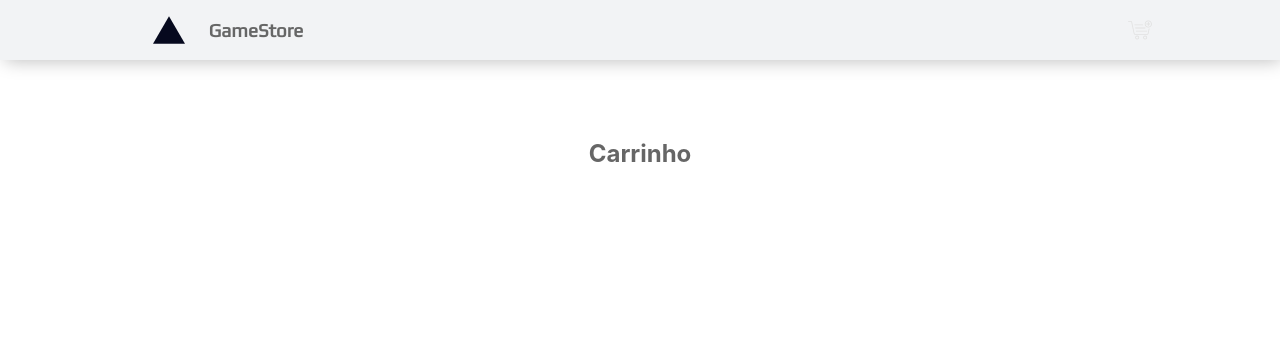
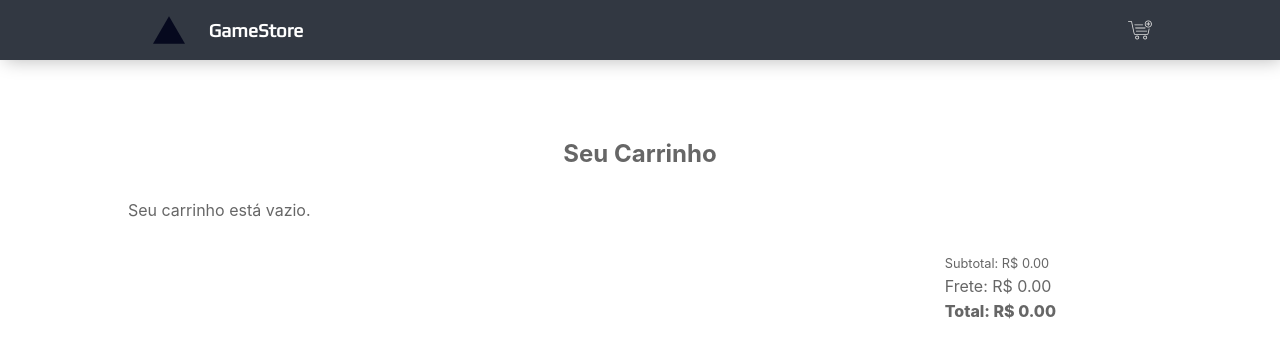
Before and after one commit to hog099/challenge-ecommerce-gamer, a Next.js app: page /cart in a window 1280 px wide. Shown: the top 356 px of the page. Built offline with nearby package versions, Linux system fonts and the light colour scheme.

Commit message:
carrinho finalizado

```diff
--- a/src/components/Header.tsx
+++ b/src/components/Header.tsx
@@ -2,22 +2,35 @@
 import Link from 'next/link';
 import clsx from 'clsx'
 import { ThemeContext } from '../contexts/ThemeContext'
+import { CartContext } from '../contexts/CartContext'
 
 import styles from '../styles/components/Header.module.css'
 
 const Header: React.FC = () => {
   const { theme } = React.useContext(ThemeContext)
+  const { items, subtotal, shipping, total } = React.useContext(CartContext);
 
   return (
-    <div className={clsx(styles.container, theme != 'light-mode' ? styles.lightMode : styles.darkMode)}>
+    <div className={clsx(styles.container, styles.lightMode)}>
       <div className={styles.containerleft}>
         <img src="/logo.svg" className={styles.logo} />
-        <h3 className={clsx(styles.title, theme === 'light-mode' ? styles.textlightMode : styles.textdarkMode)}>GameStore</h3>
+        <Link href="/">
+          <h3 className={clsx(styles.title,styles.textdarkMode)}>GameStore</h3>
+        </Link>
       </div>
       <div className={styles.containerright}>
         <Link href="/cart">
           <img src="/assets/cart-icon.svg" className={styles.iconcart} />
         </Link>
+
+        {items.length > 0 &&
+          <span className={styles.badgecart}>
+            <p className={styles.textbadge}>
+              {items.length}
+            </p>
+          </span>
+        }
+
       </div>
     </div>
   );
--- /dev/null
+++ b/src/contexts/CartContext.tsx
@@ -0,0 +1,84 @@
+import React from 'react';
+import Cookies from 'js-cookie';
+import lodash from 'lodash';
+
+interface CartContextData {
+  items: Array;
+  subtotal: number;
+  shipping: number;
+  total: number;
+  handleAddItem: () => void;
+  handleRemoveItem: () => void;
+}
+
+interface CartProviderProps {
+  children: React.ReactNode;
+  items: Array;
+  subtotal: number;
+  shipping: number;
+  total: number;
+}
+
+export const CartContext = React.createContext({} as CartContextData)
+
+export function CartProvider({ children, ...rest }: CartProviderProps) {
+  const [subtotal, setsubtotal] = React.useState(rest.subtotal ?? 0)
+  const [shipping, setshipping] = React.useState(rest.shipping ?? 0)
+  const [total, settotal] = React.useState(rest.total ?? 0)
+  const [items, setitems] = React.useState(rest.items ?? [])
+
+
+  const handleAddItem = (item) => {
+    let itemsactuals = items;
+    itemsactuals.push(item);
+
+    let subtotalcart = lodash.sumBy(itemsactuals, i => i.price)
+    let shippingvalue;
+    if (subtotalcart > 250) {
+      shippingvalue = 0;
+    } else {
+      shippingvalue = shipping + 10;
+
+    }
+
+    setsubtotal(subtotalcart);
+    setshipping(shippingvalue);
+    settotal(subtotalcart + shippingvalue);
+    setitems(itemsactuals);
+  }
+
+
+  const handleRemoveItem = (item) => {
+
+    let newitems = lodash.filter(items, i => i.id != item.id)
+
+    let subtotalcart = lodash.sumBy(newitems, i => i.price)
+    let shippingvalue;
+    if (shipping == 0) {
+      shippingvalue = newitems.length * 10;
+      console.log('newitems.length * 10', newitems.length * 10);
+
+    } else {
+      if (subtotalcart > 250) {
+        shippingvalue = 0;
+      } else {
+        shippingvalue = shipping;
+      }
+    }
+
+
+    setsubtotal(subtotalcart);
+    setshipping(shippingvalue);
+    settotal(subtotalcart + shippingvalue);
+    setitems(newitems);
+  }
+
+
+
+
+  return (
+    <CartContext.Provider value={{ items, subtotal, shipping, total, handleAddItem, handleRemoveItem }}>
+      {children}
+    </CartContext.Provider>
+  )
+}
--- a/src/pages/_app.tsx
+++ b/src/pages/_app.tsx
@@ -1,11 +1,14 @@
 import { ThemeProvider } from '../contexts/ThemeContext'
+import { CartProvider } from '../contexts/CartContext'
 
 import '../styles/globals.css'
 
 function App({ Component, pageProps }) {
   return (
     <ThemeProvider theme={pageProps.theme} checked={pageProps.checked}>
+    <CartProvider items={pageProps.items} subtotal={pageProps.subtotal} shipping={pageProps.shipping} total={pageProps.total}>
       <Component {...pageProps} />
+    </CartProvider>
     </ThemeProvider>
   )
 }
--- a/src/pages/cart/index.tsx
+++ b/src/pages/cart/index.tsx
@@ -1,10 +1,27 @@
-import React from 'react'
+import * as React from 'react'
 import Head from 'next/head'
-import styles from '../../styles/pages/Home.module.css'
+import styles from '../../styles/pages/Cart.module.css'
+import { CartContext } from '../../contexts/CartContext'
+
 
 import Header from '../../components/Header'
+import clsx from 'clsx'
+
+
 
 export default function Cart() {
+
+  const { items, subtotal, shipping, total, handleRemoveItem } = React.useContext(CartContext);
+
+  const [products, setproducts] = React.useState([]);
+
+
+  React.useEffect(() => {
+    setproducts(items)
+  }, [items]);
+
+
+
   return (
     <div className={styles.container}>
       <Header />
@@ -15,9 +32,53 @@
       </Head>
 
       <main className={styles.main}>
-        <h1 className={styles.title}>
-          Carrinho
-        </h1>
+        <h3 className={styles.title}>
+          Seu Carrinho
+        </h3>
+
+        <div className={styles.containerlistcart}>
+          {products.length == 0 ?
+            <p className={styles.titlenodata}>Seu carrinho está vazio.</p>
+            :
+            <>
+              {products.map((item, index) => {
+                return (
+                  <div key={index} className={styles.contentitemcart} >
+                    <div className={styles.contentitemimgcart}>
+                      <img src={`/assets/${item.image}`} className={styles.imgitemcart} />
+                    </div>
+                    <div className={styles.contentitemcontent}>
+                      <p className={styles.titleitemcart}>{item.name}</p>
+                      <p className={styles.textitemcart}>Valor Unitário: R${item.price}</p>
+                    </div>
+                    <div className={styles.contentitemspanright}>
+                      <div className={styles.spanitemsleft}>
+                        <p className={styles.textitemcart}>Subtotal</p>
+                        <p className={styles.textitemcart}>R$ {item.price}</p>
+                      </div>
+                      <div className={styles.spanitemsleft}>
+                        <button onClick={() => handleRemoveItem(item)} className={clsx(styles.textitemcart, styles.buttonremove)}>Remove</button>
+                      </div>
+                    </div>
+                  </div>
+                );
+              })}
+
+            </>
+          }
+
+          <div className={styles.contentresume}>
+
+            <div className={styles.contentresumeitems}>
+              <p className={clsx(styles.textitemresume, styles.textsmall)}>Subtotal: R$ {subtotal.toFixed(2)}</p>
+              <p className={styles.textitemresume}>Frete: R$ {shipping.toFixed(2)}</p>
+              <p className={clsx(styles.textitemresume, styles.textbold)}>Total: R$ {total.toFixed(2)}</p>
+            </div>
+
+          </div>
+
+        </div>
+
 
       </main>
 
--- a/src/pages/index.tsx
+++ b/src/pages/index.tsx
@@ -16,7 +16,7 @@
 
 
   return (
-    <div className={theme != 'light-mode' ? styles.lightMode : styles.darkMode}>
+    <div className={styles.lightMode}>
      <Home props={props}/>
     </div>
   )
--- a/src/styles/components/Header.module.css
+++ b/src/styles/components/Header.module.css
@@ -27,6 +27,7 @@
 
 .title {
     font-family: 'Play';
+    cursor: pointer;
 }
 .logo {
     width: 80px;
@@ -38,6 +39,23 @@
     color: var(--text);
     cursor: pointer;
 }
+
+
+.badgecart{
+    display: flex;
+    justify-content: center;
+    width: 1.2rem;
+    height: 1.2rem;
+    background-color: var(--blue-twitter);
+    border-radius: 15px;
+    margin: 0 0.2rem 0 0.2rem;
+}
+
+.textbadge{
+    font-size: 0.9rem;
+    color: var(--white);
+}
+
 
 
 @media (max-width: 400px){
--- /dev/null
+++ b/src/styles/pages/Cart.module.css
@@ -0,0 +1,138 @@
+.container {
+  padding: 0 0.5rem;
+  display: flex;
+  flex-direction: column;
+  justify-content: center;
+  align-items: center;
+}
+
+.main {
+  padding: 5rem 0.5rem 0.5rem 0.5rem;
+  flex: 1;
+  display: flex;
+  flex-direction: column;
+}
+
+.title {
+  margin: 0;
+  line-height: 1.15;
+  font-size: 1.5rem;
+}
+
+.title,
+.description {
+  text-align: center;
+}
+
+.titlenodata {
+  margin: 2rem 0 0 0;
+}
+
+.containerlistcart {
+  width: 80vw;
+}
+
+.contentitemcart {
+  display: flex;
+  justify-content: center;
+  flex-direction: row;
+  width: 90%;
+  height: 90px;
+  margin: 1.2rem 0 0 0;
+  border-bottom: solid;
+  border-bottom-width: 0.1rem;
+  border-bottom-color: var(--gray-line);
+}
+
+.titleitemcart {
+  font-size: 1rem;
+  font-weight: 800;
+  color: var(--text);
+}
+
+.textitemcart {
+  font-size: 0.8rem;
+  color: var(--text);
+}
+
+.contentitemimgcart {
+  display: flex;
+  justify-content: center;
+  width: 20%;
+}
+
+.imgitemcart {
+  width: 5rem;
+  height: 5rem;
+}
+
+.contentitemcontent {
+  display: flex;
+  flex-direction: column;
+  justify-content: flex-start;
+  width: 60%;
+}
+
+.contentitemspanright {
+  display: flex;
+  flex-direction: row;
+  justify-content: flex-start;
+  width: 20%;
+}
+
+.spanitemsleft {
+  width: 90%;
+}
+
+.spanitemsright {
+  width: 10%;
+  display: flex;
+  flex-direction: column;
+  justify-content: center;
+}
+
+
+.buttonremove{
+  outline: none;
+  border: none;
+  background-color: transparent;
+  color: var(--red);
+}
+
+
+.contentresume {
+  display: flex;
+  flex-direction: row;
+  justify-content: flex-end;
+  padding: 2rem 6rem 0 6rem;
+}
+
+.contentresumeitems {
+  display: flex;
+  flex-direction: column;
+  justify-content: flex-end;
+}
+
+.textitemresume {
+  font-size: 1rem;
+  color: var(--text);
+  margin: 0.3rem 0 0 0;
+}
+
+.textsmall {
+  font-size: 0.8rem;
+  margin: 0.3rem 0 0 0;
+}
+
+.textbold {
+  font-weight: 800;
+  margin: 0.3rem 0 0 0;
+}
+
+.lightMode {
+  background: var(--light-background);
+}
+
+.darkMode {
+  background: var(--dark-background);
+}
```
Also changed, not shown: src/components/Catalogo.tsx (+11 -2 lines).
